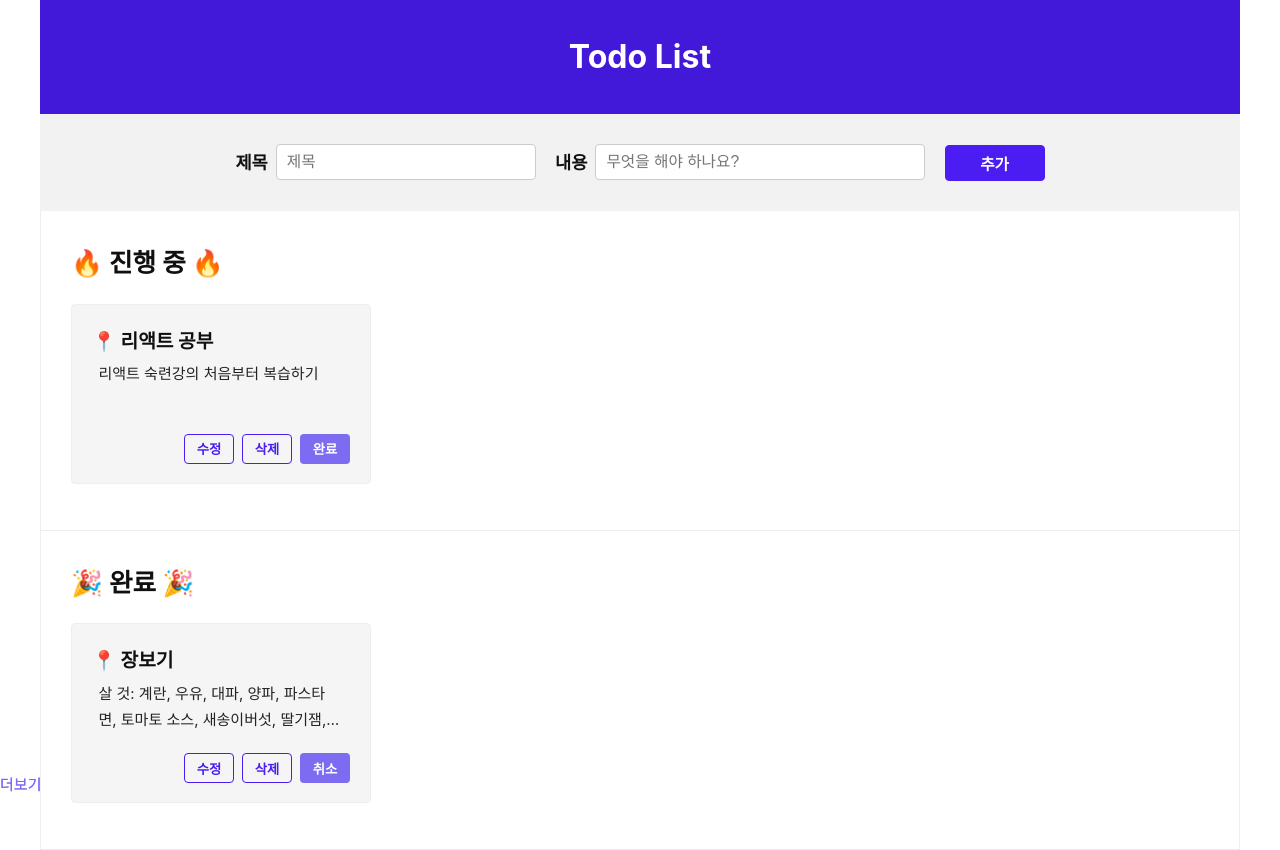
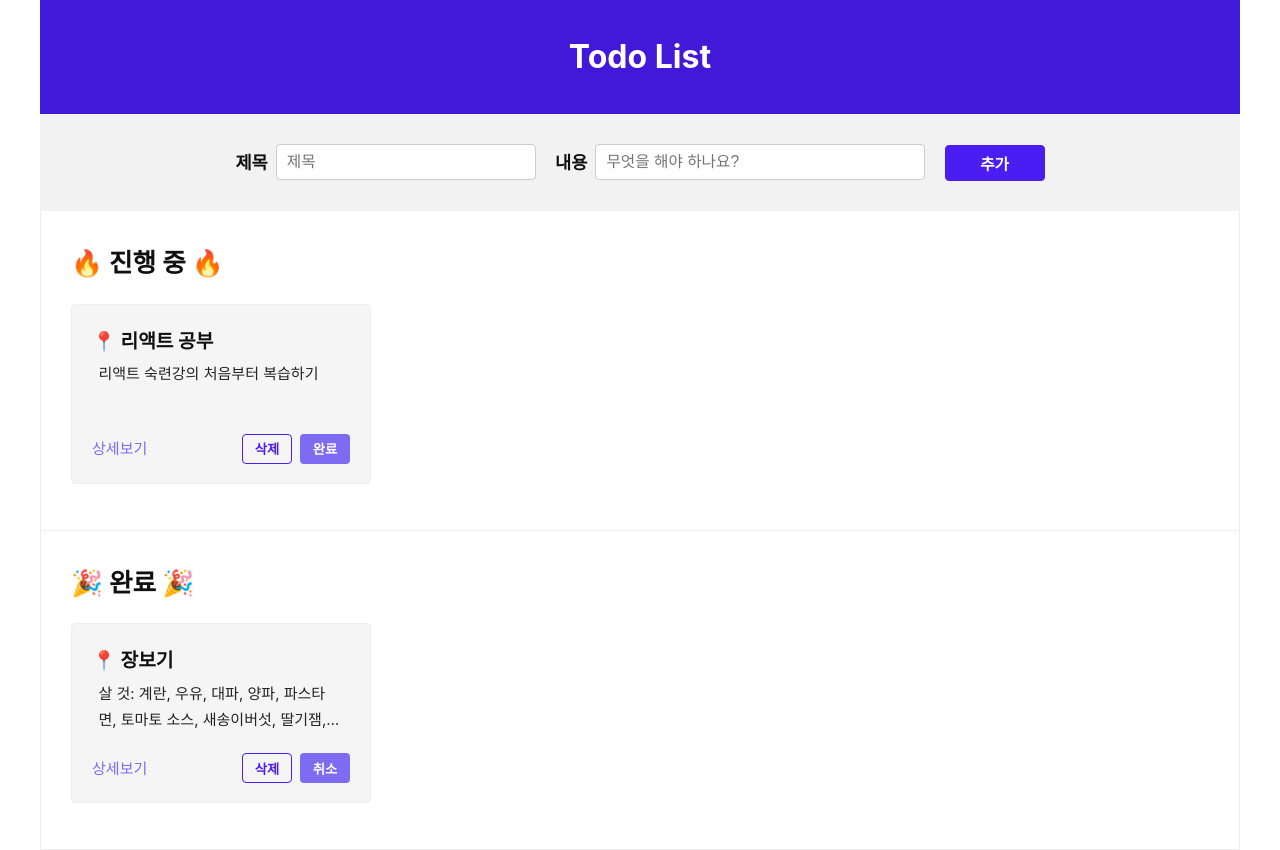
Before and after one commit to yujleee/todolist-redux, a React (Create React App) app: page / in a window 1280 px wide. Built offline with nearby package versions, Linux system fonts and the light colour scheme.

Commit message:
✨ 상세보기 추가

```diff
--- a/src/components/todoItem/TodoItem.jsx
+++ b/src/components/todoItem/TodoItem.jsx
@@ -7,10 +7,12 @@ import { toggleDone, deleteTodo } from '../../redux/modules/todos';
 const TodoItem = ({ id, title, content, isDone }) => {
   const dispatch = useDispatch();
 
+  // 투두 완료/취소 토글 핸들러
   const toggleDoneHandler = (id) => {
     dispatch(toggleDone({ id }));
   };
 
+  // 투두 삭제 핸들러
   const deleteTodoHandler = (id) => {
     if (window.confirm('해당 투두를 정말 삭제하시겠습니까?')) {
       dispatch(deleteTodo({ id }));
@@ -20,14 +22,11 @@ const TodoItem = ({ id, title, content, isDone }) => {
   return (
     <TodoItemWrap>
       <Title>📍 {title}</Title>
-      <Text>
-        {content}
+      <Text>{content}</Text>
+      <ButtonWrap>
         <Link to={`/todos/${id}`}>
-          <More>더보기</More>
+          <More>상세보기</More>
         </Link>
-      </Text>
-      <ButtonWrap>
-        <Buttons id={id} type={'edit'} name={'수정'} />
         <Buttons onDelete={deleteTodoHandler} id={id} type={'delete'} name={'삭제'} />
         <Buttons onToggle={toggleDoneHandler} id={id} type={'done'} name={isDone ? '취소' : '완료'} />
       </ButtonWrap>
```
